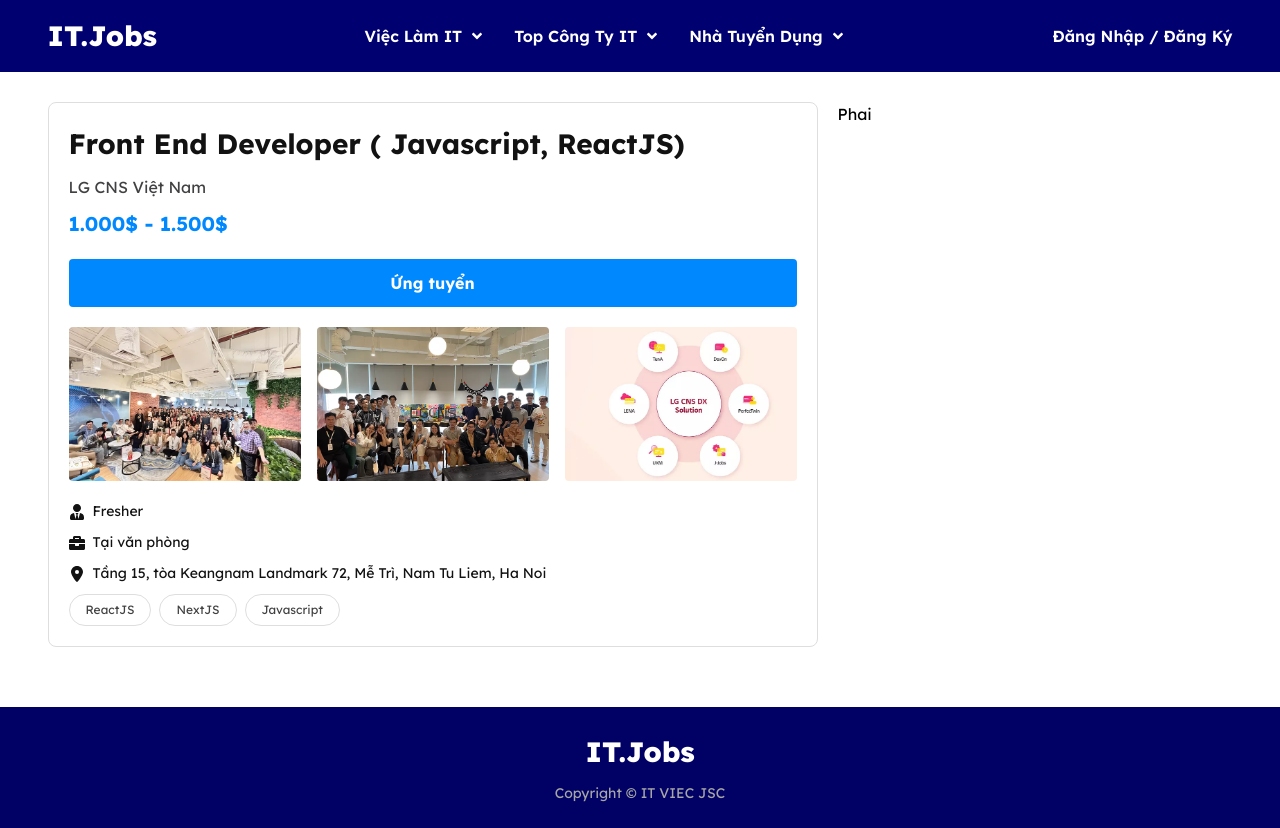
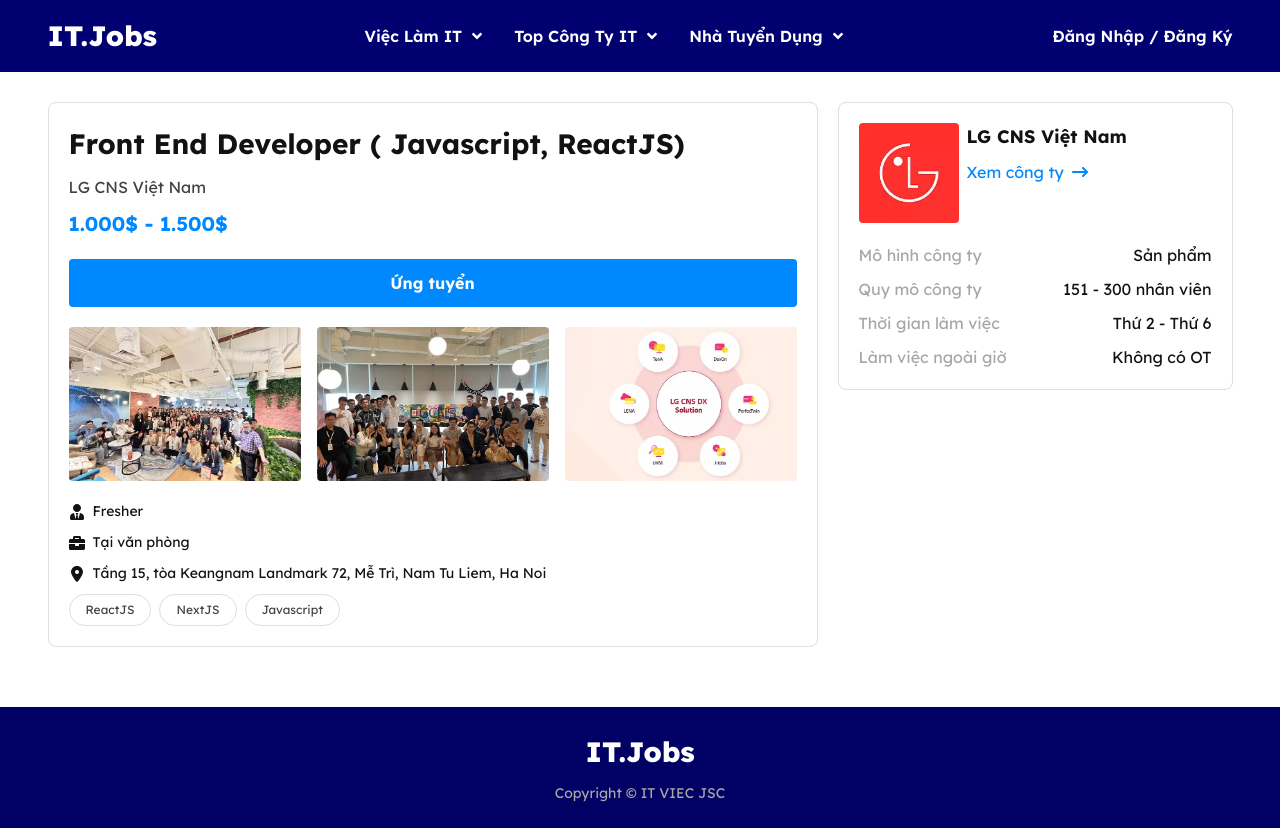
Before and after one commit to trongnp267/project-3, a Next.js app: page /job/detail/1 in a window 1280 px wide. Built offline with nearby package versions, Linux system fonts and the light colour scheme.

Commit message:
Dựng khối Thông tin công ty (Chi tiết công việc)

```diff
--- a/src/app/(pages)/job/detail/[id]/page.tsx
+++ b/src/app/(pages)/job/detail/[id]/page.tsx
@@ -1,8 +1,10 @@
 import { Button1 } from "@/app/components/button/Button1";
 import { Tag1 } from "@/app/components/tag/Tag1";
 import { Tag2 } from "@/app/components/tag/Tag2";
+import { Tag3 } from "@/app/components/tag/Tag3";
+import Link from "next/link";
 import { FaBriefcase, FaUserTie } from "react-icons/fa";
-import { FaLocationDot } from "react-icons/fa6";
+import { FaArrowRightLong, FaLocationDot } from "react-icons/fa6";
 
 export default function JobDetail() {
   return (
@@ -58,7 +60,43 @@ export default function JobDetail() {
                 {/* Hết Thông tin công việc */}
               </div>
               <div>
-                Phai
+                {/* Thông tin công ty */}
+                <div className="bg-white border border-[#DEDEDE] p-[20px] rounded-[8px]">
+                  <div className="flex gap-[8px] mb-[20px]">
+                    <img src="/assets/images/logo-company-2.png" alt="" className="w-[100px] aspect-[1/1] rounded-[4px] object-contain" />
+                    <div className="flex-1">
+                      <div className="font-[700] text-[18px] text-[#121212] mb-[10px]">
+                        LG CNS Việt Nam
+                      </div>
+                      <Link href="#" className="font-[400] text-[16px] text-[#0088FF] flex gap-[8px] items-center">
+                        Xem công ty <FaArrowRightLong className="text-[16px]" />
+                      </Link>
+                    </div>
+                  </div>
+                  <div className="flex flex-col gap-[10px]">
+                    <Tag3
+                      className="flex justify-between"
+                      text1="Mô hình công ty"
+                      text2="Sản phẩm"
+                    />
+                    <Tag3
+                      className="flex justify-between"
+                      text1="Quy mô công ty"
+                      text2="151 - 300 nhân viên"
+                    />
+                    <Tag3
+                      className="flex justify-between"
+                      text1="Thời gian làm việc"
+                      text2="Thứ 2 - Thứ 6"
+                    />
+                    <Tag3
+                      className="flex justify-between"
+                      text1="Làm việc ngoài giờ"
+                      text2="Không có OT"
+                    />
+                  </div>
+                </div>
+                {/* Hết Thông tin công ty */}
               </div>
             </div>
           </div>
--- /dev/null
+++ b/src/app/components/tag/Tag3.tsx
@@ -0,0 +1,19 @@
+export const Tag3 = (props: {
+  className?: string,
+  text1: string,
+  text2: string
+}) => {
+  const {className = "", text1, text2} = props;
+  return (
+    <>
+      <div className={className}>
+        <div className="font-[400] text-[16px] text-[#A6A6A6]">
+          {text1}
+        </div>
+        <div className="font-[400] text-[16px] text-[#121212]">
+          {text2}
+        </div>
+      </div>
+    </>
+  )
+}
```
Also changed, not shown: public/assets/images/logo-company-2.png (added).
